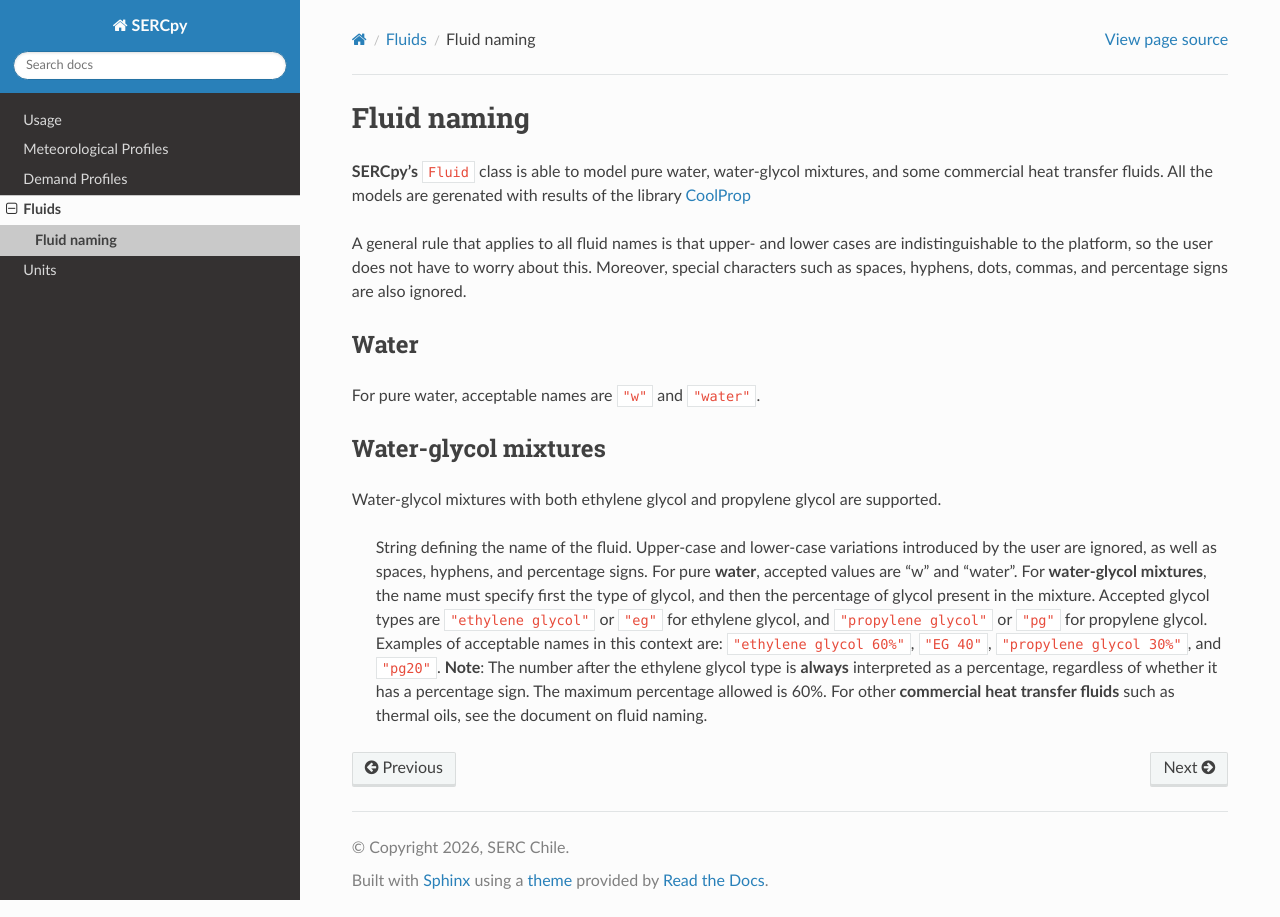
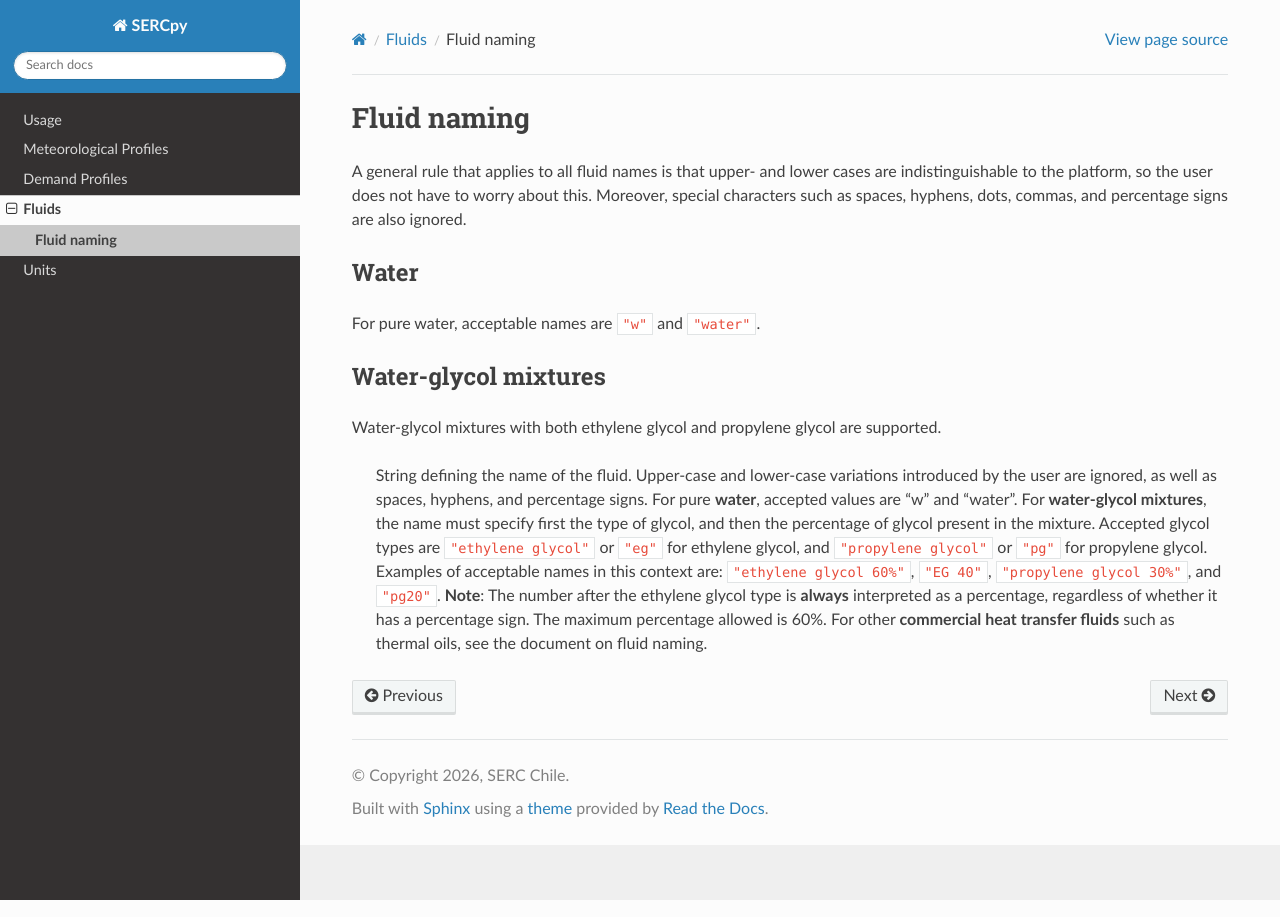
Before and after one commit to serc-chile/SERCpy, a Sphinx documentation site: the page built from docs/source/fluid_naming.rst, in a window 1280 px wide. Built offline with Sphinx 7.4.7 and the Read the Docs theme 3.1.0, drawn with Linux system fonts in a browser that asks for light colours; pages that are not in the unit, such as notebooks, are missing from menus.

Commit message:
Update fluid_naming.rst

```diff
--- a/docs/source/fluid_naming.rst
+++ b/docs/source/fluid_naming.rst
@@ -1,7 +1,5 @@
 Fluid naming
 ============
-
-**SERCpy's** `Fluid` class is able to model pure water, water-glycol mixtures, and some commercial heat transfer fluids. All the models are gerenated with results of the library `CoolProp <https://coolprop.org/>`_
 
 A general rule that applies to all fluid names is that upper- and lower cases are indistinguishable to the platform, so the user does not have to worry about this. Moreover, special characters such as spaces, hyphens, dots, commas, and percentage signs are also ignored.
 
```
